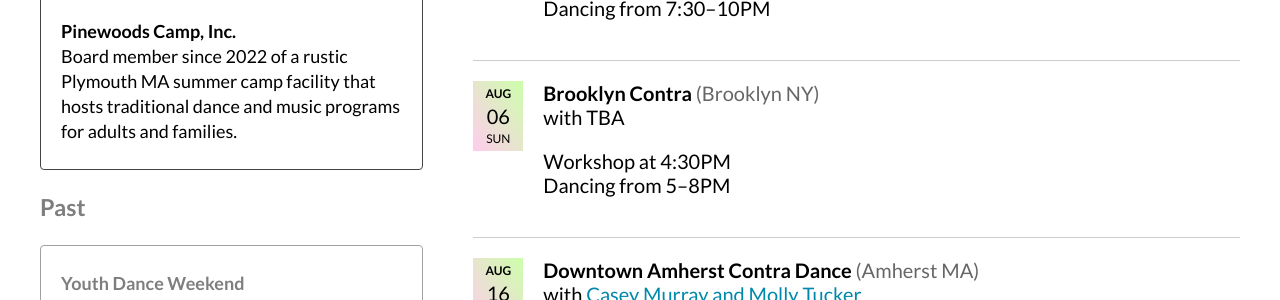
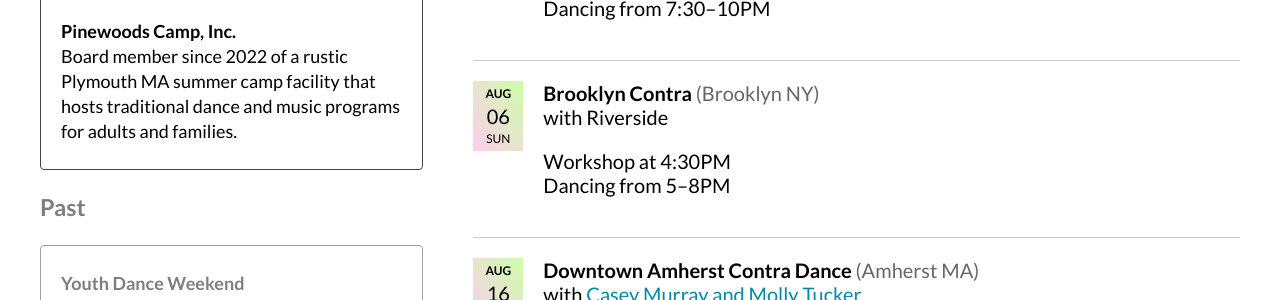
Before and after one commit to harrislapiroff/chromamine.com, a Jekyll site: the page built from contra/index.html, in a window 1280 px wide. Shown: the part 625-925 px from the top of the page. Built offline with Jekyll 4.4.1, drawn with Linux system fonts in a browser that asks for light colours.

Commit message:
Add band name to brooklyn contra gig

```diff
--- a/_data/contra/caller.yml
+++ b/_data/contra/caller.yml
@@ -15,7 +15,7 @@
     date: 2023-08-06T16:30-04:00
     date_end: 2023-08-06T20:00-04:00
     tzid: America/New_York
-    band: TBA
+    band: Riverside
     description: |+
       Workshop at 4:30PM
       Dancing from 5–8PM
```
